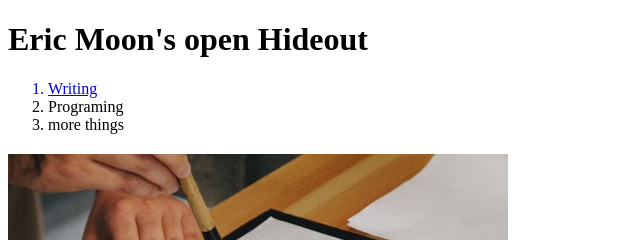
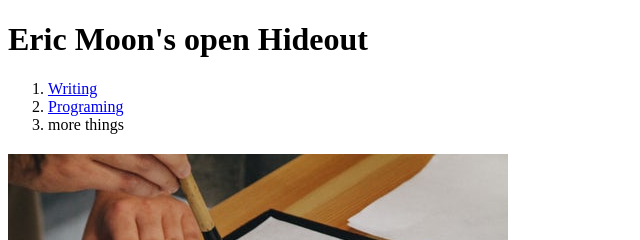
Before and after one commit to EricMoonDev/EMsHideout, a plain HTML site: page 1.html in a window 1280 px wide. Shown: the top 240 px of the page, 0-640 px from the left. Drawn offline with Linux system fonts and the light colour scheme.

Commit message:
Add files via upload

```diff
--- a/1.html
+++ b/1.html
@@ -7,8 +7,8 @@
 <body>
   <h1>Eric Moon's open Hideout</h1>
   <ol>
-    <a href ="1.html"><li>Writing</li></a>
-    <li>Programing</li>
+    <li><a href="1.html">Writing</a></li>
+    <li><a href="2.html">Programing</a></li>
     <li>more things</li>
   </ol>
   <h2></h2>
```
